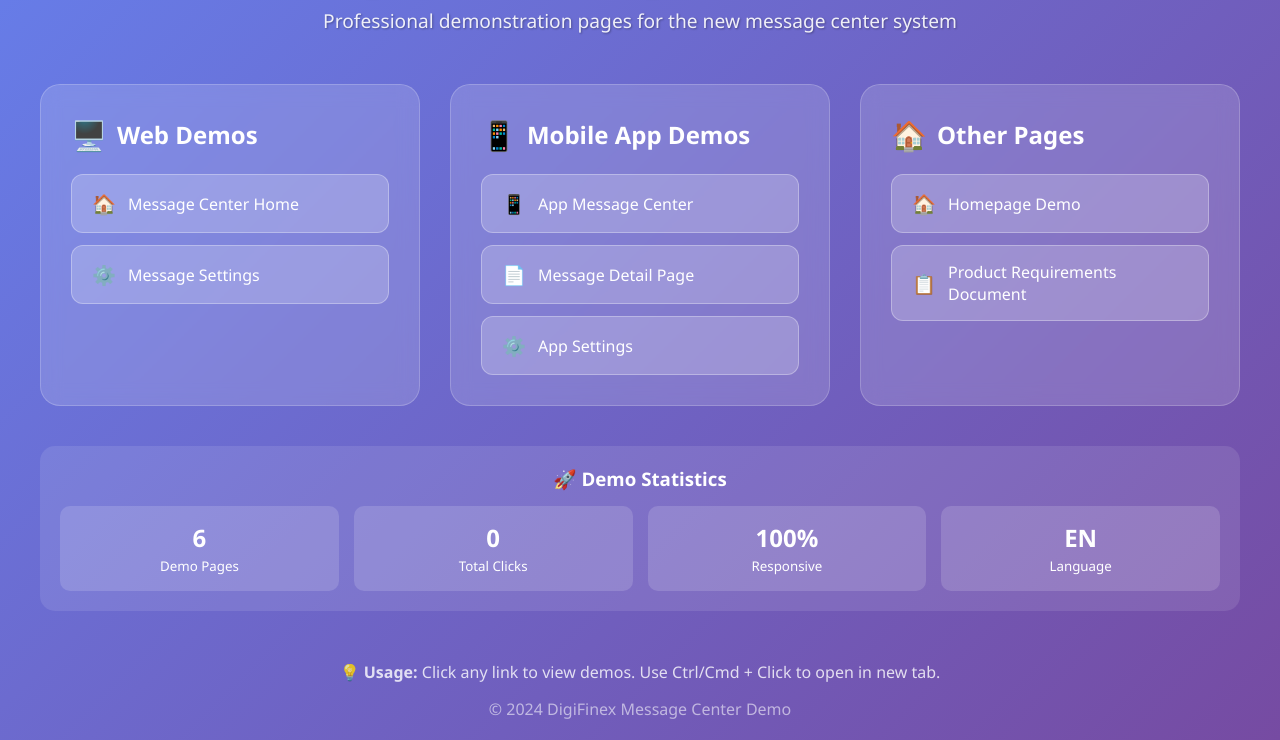
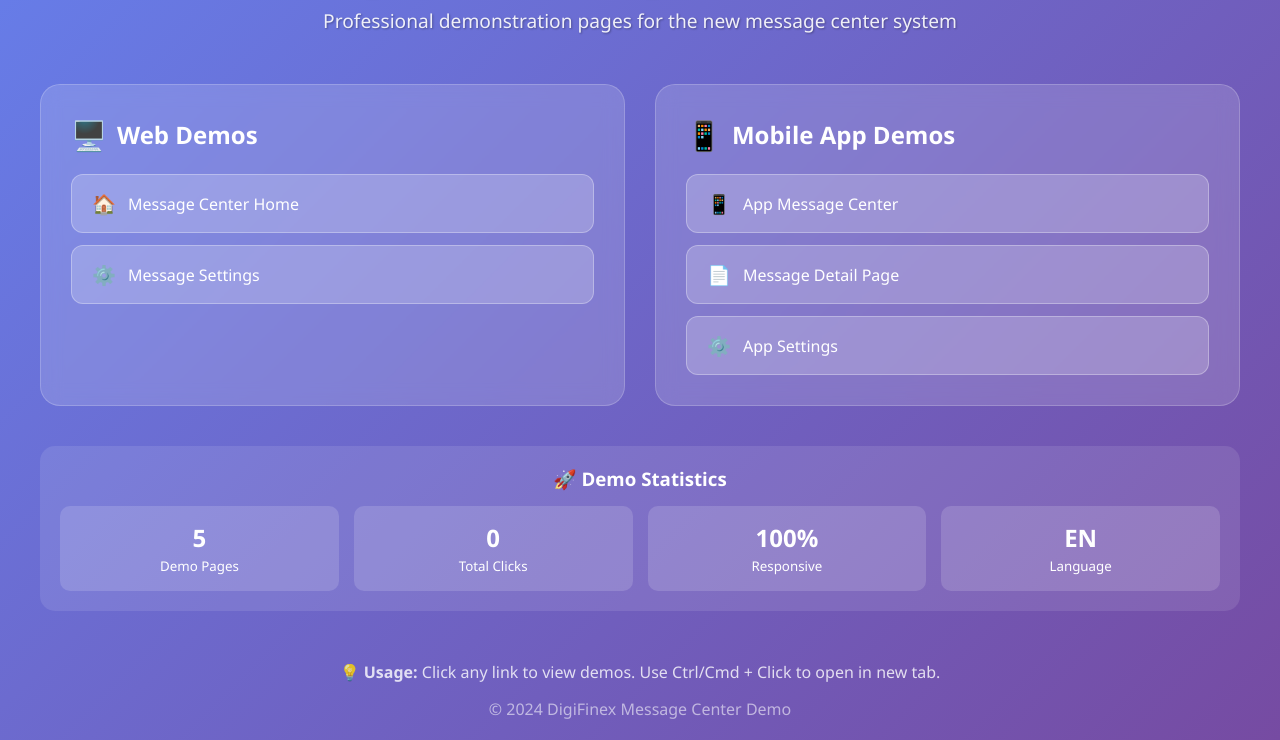
Before and after one commit to nry0710/message-center-demo, a plain HTML site: page index.html in a window 1280 px wide. Shown: the part 78-818 px from the top of the page. Drawn offline with Linux system fonts and the light colour scheme.

Commit message:
Remove Other Pages section and update demo page count

```diff
--- a/index.html
+++ b/index.html
@@ -244,31 +244,13 @@
                     </a>
                 </div>
             </div>
-
-            <!-- Other Pages -->
-            <div class="demo-section">
-                <h2 class="section-title">
-                    <span class="section-icon">🏠</span>
-                    Other Pages
-                </h2>
-                <div class="demo-links">
-                    <a href="home_page.html" class="demo-link" target="_blank">
-                        <span class="link-icon">🏠</span>
-                        <span class="link-text">Homepage Demo</span>
-                    </a>
-                    <a href="digifinex_message_center_PRD.md" class="demo-link" target="_blank">
-                        <span class="link-icon">📋</span>
-                        <span class="link-text">Product Requirements Document</span>
-                    </a>
-                </div>
-            </div>
         </div>
 
         <div class="stats">
             <h3>🚀 Demo Statistics</h3>
             <div class="stats-grid">
                 <div class="stat-item">
-                    <span class="stat-number" id="totalPages">6</span>
+                    <span class="stat-number" id="totalPages">5</span>
                     <small>Demo Pages</small>
                 </div>
                 <div class="stat-item">
```
